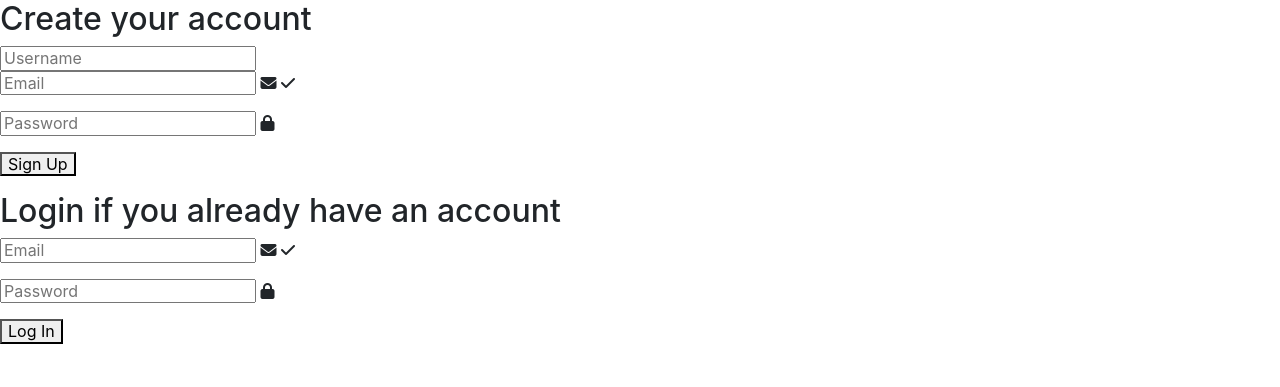
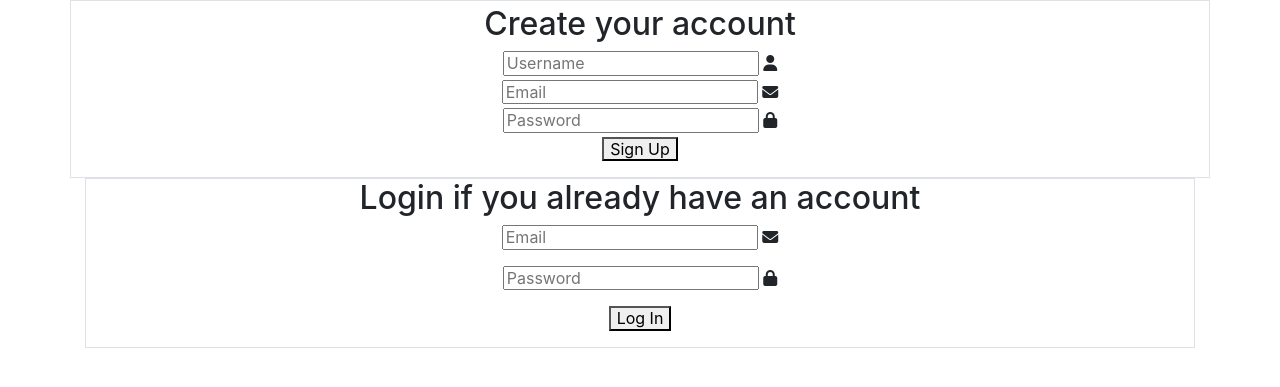
Before and after one commit to SarahKubik/rePost, a Node server app: page /login in a window 1280 px wide. Shown: the part 56-443 px from the top of the page. Run offline with Node 20, Linux system fonts and the light colour scheme; some libraries are stand-ins or nearby versions.

Commit message:
login page looking better

```diff
--- a/views/login.handlebars
+++ b/views/login.handlebars
@@ -1,28 +1,25 @@
+<div class="container text-center border">
 <form class="form signup-form">
-  <div class="field">
+  <div class="field my-1">
     <h2>Create your account</h2>
     <div class="control">
       <input class="input" id="name-signup" type="text" placeholder="Username">
+       <span class="icon is-small is-left">
+        <i class="fas fa-user"></i>
+      </span>
     </div>
   </div>
-  <div class="field">
-    <p class="control has-icons-left has-icons-right">
-      <input class="input" id="email-signup" type="email" placeholder="Email">
-      <span class="icon is-small is-left">
+  <div class="field my-1">
+   <input class="input" id="email-signup" type="email" placeholder="Email ">
+    <span class="icon is-small is-left">
         <i class="fas fa-envelope"></i>
       </span>
-      <span class="icon is-small is-right">
-        <i class="fas fa-check"></i>
-      </span>
-    </p>
   </div>
-  <div class="field">
-    <p class="control has-icons-left">
-      <input class="input" id="password-signup" type="password"  placeholder="Password">
-      <span class="icon is-small is-left">
+  <div class="field my-1">
+    <input class="input" id="password-signup" type="password"  placeholder="Password">
+     <span class="icon is-small is-left">
         <i class="fas fa-lock"></i>
       </span>
-    </p>
   </div>
   <div class="field">
     <p class="control">
@@ -32,16 +29,15 @@
     </p>
   </div>
 </form>
-<form class="form login-form">
+</div>
+<div class="container">
+<form class="form login-form text-center border">
   <div class="field">
     <h2>Login if you already have an account</h2>
     <p class="control has-icons-left has-icons-right">
       <input class="input" type="email" id="email-login" placeholder="Email">
       <span class="icon is-small is-left">
         <i class="fas fa-envelope"></i>
-      </span>
-      <span class="icon is-small is-right">
-        <i class="fas fa-check"></i>
       </span>
     </p>
   </div>
@@ -61,5 +57,6 @@
     </p>
   </div>
 </form>
+</div>
 
 <script src='./js/login.js'></script>
```
